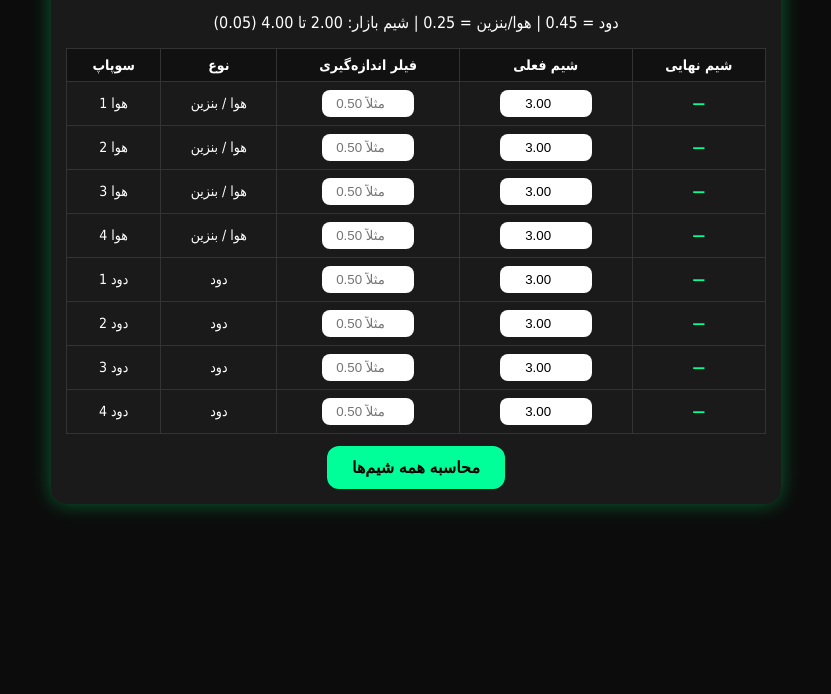
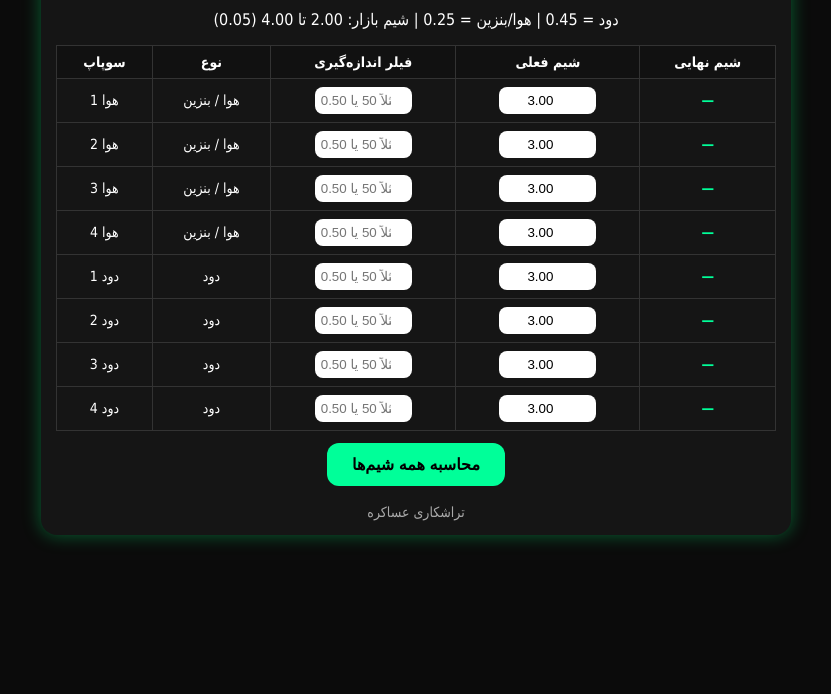
Before and after one commit to Askar6409/Shim, a plain HTML site: page index.html in a window 1280 px wide. Shown: the part 106-800 px from the top of the page, without its empty margins (224-1055 px from the left). Drawn offline with Linux system fonts and the light colour scheme.

Commit message:
Update index.html

```diff
--- a/index.html
+++ b/index.html
@@ -3,22 +3,23 @@
 <head>
 <meta charset="UTF-8">
 <title>شیم گیری پژو 405 XU7</title>
+
 <style>
 body {
-  background: #0c0c0c;
+  background: #0b0b0b;
   color: white;
   font-family: Tahoma;
   text-align: center;
-  padding: 15px;
+  padding: 12px;
 }
 
 .box {
-  max-width: 700px;
+  max-width: 720px;
   margin: auto;
-  background: #1a1a1a;
+  background: #151515;
   padding: 15px;
   border-radius: 16px;
-  box-shadow: 0 0 20px rgba(0,255,120,0.35);
+  box-shadow: 0 0 18px rgba(0,255,120,0.35);
 }
 
 table {
@@ -38,7 +39,7 @@ th {
 }
 
 input {
-  width: 80px;
+  width: 85px;
   padding: 6px;
   border-radius: 8px;
   border: none;
@@ -60,8 +61,15 @@ button {
   color: #00ff99;
   font-weight: bold;
 }
+
+.footer {
+  margin-top: 18px;
+  font-size: 14px;
+  color: #aaa;
+}
 </style>
 </head>
+
 <body>
 
 <div class="box">
@@ -81,6 +89,8 @@ button {
 </table>
 
 <button onclick="calcAll()">محاسبه همه شیم‌ها</button>
+
+<div class="footer">تراشکاری عساکره</div>
 </div>
 
 <script>
@@ -102,12 +112,17 @@ valves.forEach((v,i)=>{
   row.innerHTML = `
     <td>${v.name}</td>
     <td>${v.type === "intake" ? "هوا / بنزین" : "دود"}</td>
-    <td><input type="number" step="0.01" id="meas${i}" placeholder="مثلاً 0.50"></td>
-    <td><input type="number" step="0.01" value="3.00" id="shim${i}"></td>
+    <td><input type="number" id="meas${i}" placeholder="مثلاً 50 یا 0.50"></td>
+    <td><input type="number" value="3.00" id="shim${i}"></td>
     <td class="result" id="out${i}">—</td>
   `;
   tbody.appendChild(row);
 });
+
+function normalizeFiller(value){
+  if(value > 5) return value / 100; // 50 → 0.50
+  return value;
+}
 
 function round005(val){
   return Math.round(val / 0.05) * 0.05;
@@ -124,15 +139,16 @@ function calcAll(){
       return;
     }
 
+    measured = normalizeFiller(measured);
+
     let target = v.type === "intake" ? 0.25 : 0.45;
     let diff = measured - target;
 
-    // منطق استاد موجی 😎
     let newShim;
     if(v.type === "exhaust"){
-      newShim = shimBase + diff; // دود → اضافه
+      newShim = shimBase + diff; // دود → ضخیم‌تر
     } else {
-      newShim = shimBase - diff; // هوا → کم
+      newShim = shimBase - diff; // هوا → نازک‌تر
     }
 
     newShim = round005(newShim);
```
